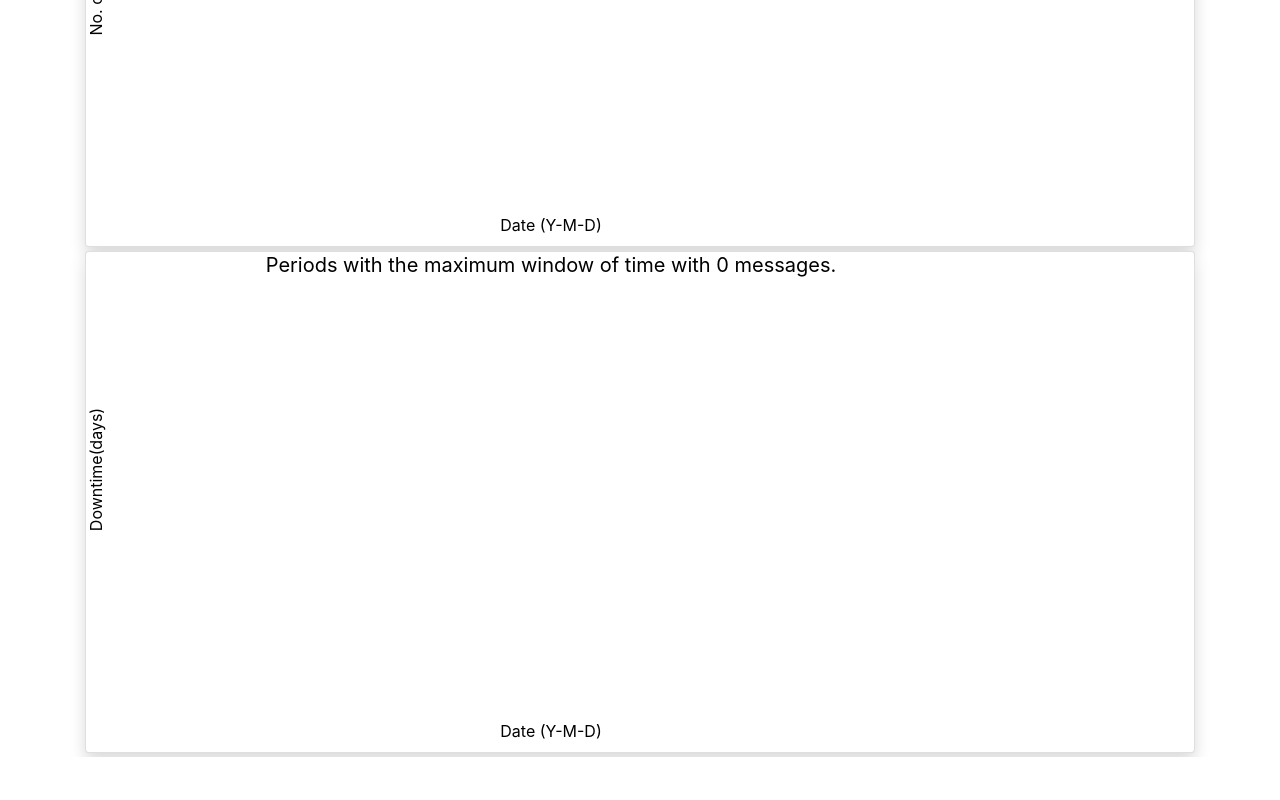
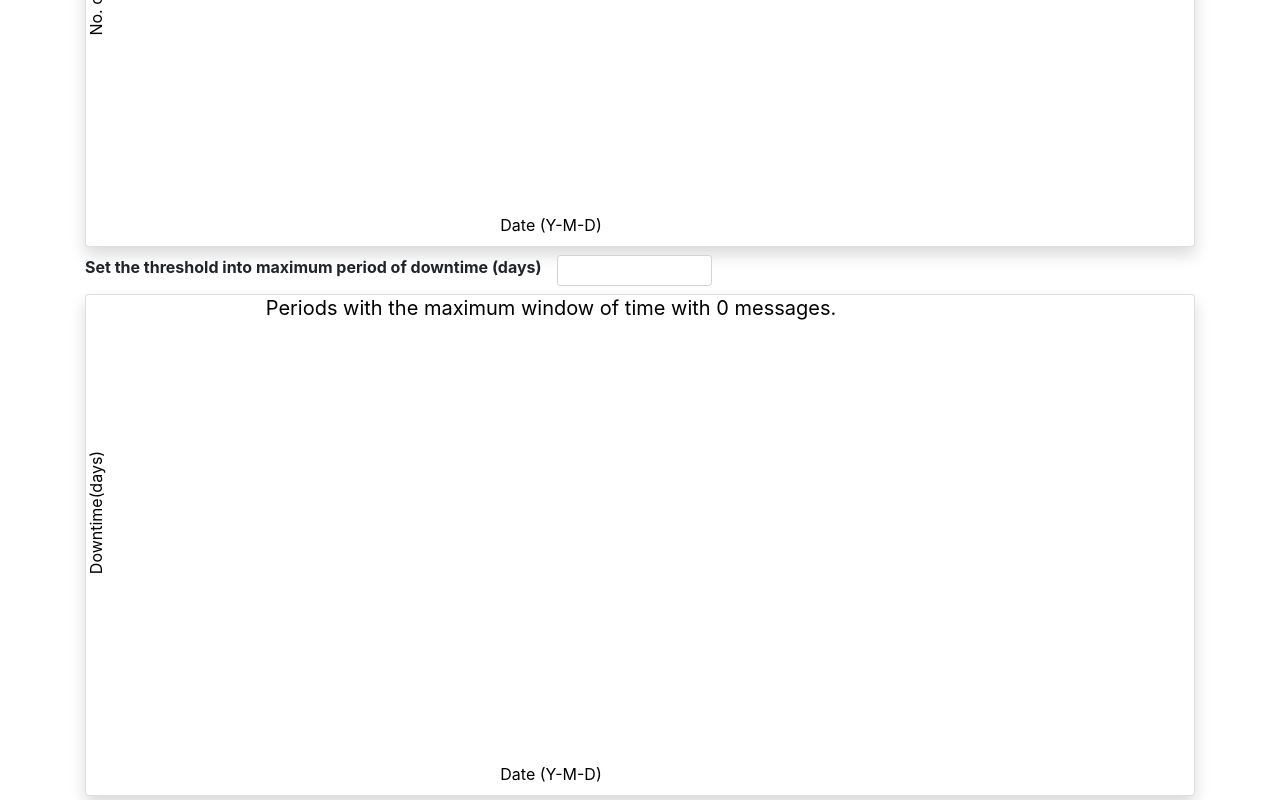
Before and after one commit to AfricasVoices/RapidProTools, a plain HTML site: page mno_analysis/index.html in a window 1280 px wide. Shown: the part 369-1169 px from the top of the page. Before the commit the page ends 1126 px from the top, so only its background shows below. Drawn offline with nearby package versions, Linux system fonts and the light colour scheme; no server answers.

Commit message:
add input button for setting window of downtime threshold

```diff
--- a/mno_analysis/index.html
+++ b/mno_analysis/index.html
@@ -18,7 +18,13 @@
             <button class="btn btn-outline-success m-2" id="out">Outgoing Messages</button>
         </div>
         <div class="card shadow my-1" id="line-graph"></div>
-        <div class="card shadow my-1" id="bar-graph"><div id="tooltip"></div></div>
+        <section>
+            <div class="d-md-flex justify-content-start my-2">
+                <span class="font-weight-bold" type="text">Set the threshold into maximum period of downtime (days)</span>
+                <div class="col-md-2"><input class="form-control form-control-sm shadow-none" type="number" id="downtimeThreshold" step="1" min="1"></div>
+            </div>
+            <div class="card shadow my-1" id="bar-graph"><div id="tooltip"></div></div>
+        </section>
     </div>
     <script src="https://d3js.org/d3.v5.min.js"></script>
     <script src="./js/app.js" type="module"></script>
```
